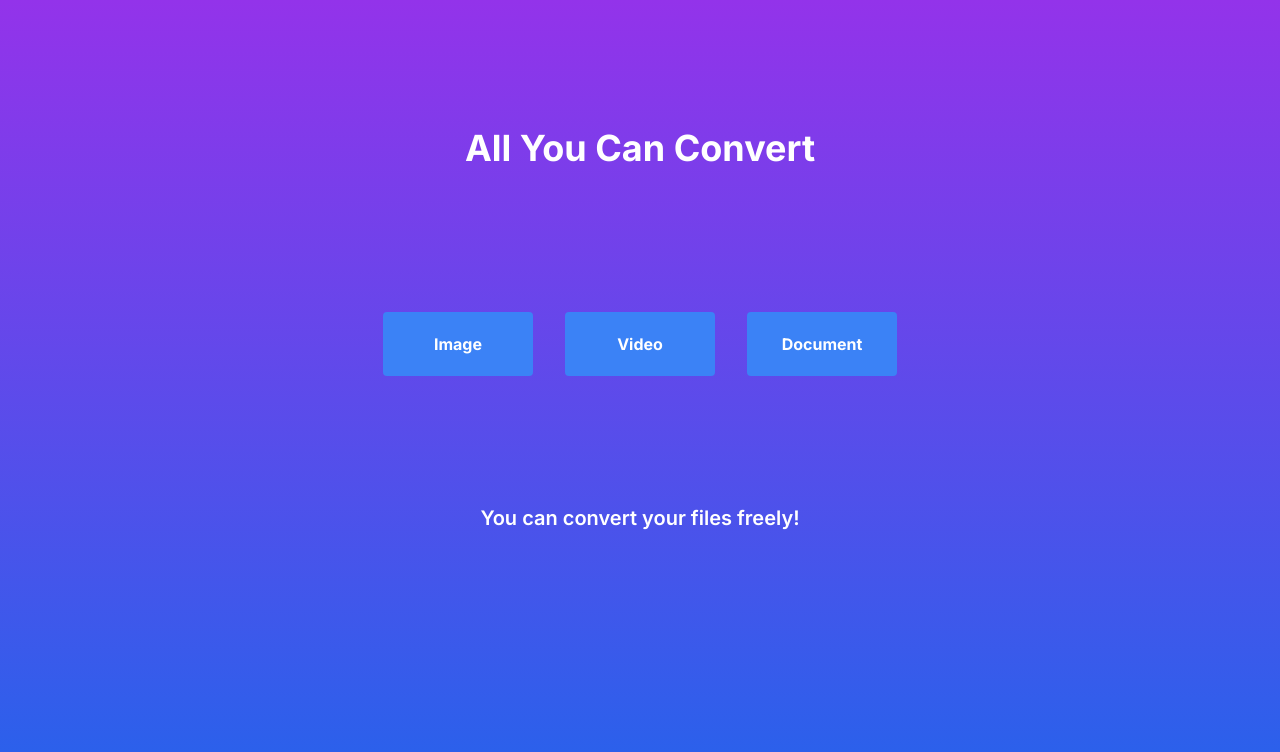
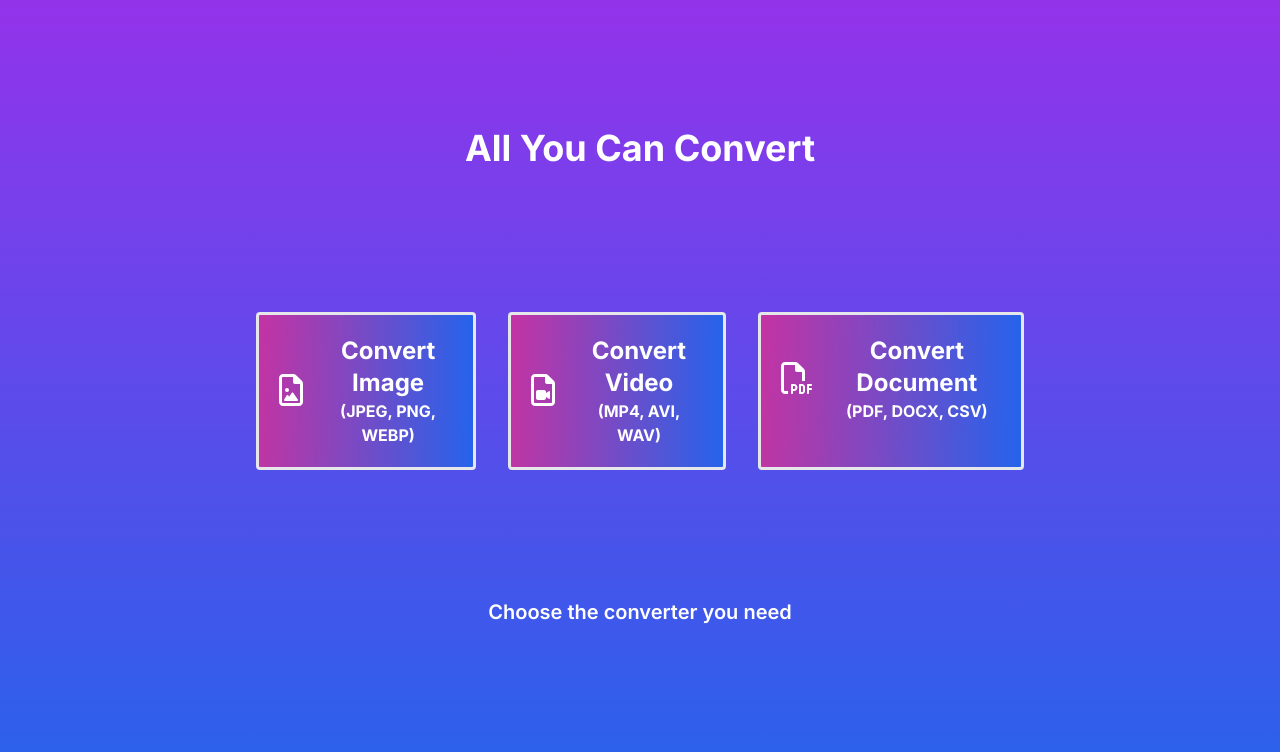
Before and after one commit to ej84/all-converter, a Next.js app: page / in a window 1280 px wide. Shown: the top 752 px of the page. Built offline with nearby package versions, Linux system fonts and the light colour scheme.

Commit message:
Updated main page designs.

```diff
--- a/app/globals.css
+++ b/app/globals.css
@@ -25,16 +25,20 @@ body {
   color: #ffff;
 }
 
-button {
-  background-color: #3b82f6;
+.btn1 {
+  /*background-color: #3b82f6;*/
+  background-image: linear-gradient(to right, var(--tw-gradient-stops));
+  --tw-gradient-from: #e62c89bb var(--tw-gradient-from-position);
+  --tw-gradient-to: rgb(147 51 234 / 0) var(--tw-gradient-to-position);
+  --tw-gradient-stops: var(--tw-gradient-from), var(--tw-gradient-to);
+  --tw-gradient-to: #2563eb var(--tw-gradient-to-position);
+  border-width: 3px;
   text-align: center;
-}
-
-.btn1 {
   min-width: 150px;
   padding: 20px;
   border-radius: 0.25rem;
   font-weight: 700;
+  color: #ffff;
 }
 
 .main {
--- a/app/page.jsx
+++ b/app/page.jsx
@@ -1,7 +1,13 @@
 "use client";
 import React, { useState } from "react";
 import axios from "axios";
-import Image from "next/image";
+import { FontAwesomeIcon } from "@fortawesome/react-fontawesome";
+import {
+  faFileImage,
+  faFileVideo,
+  faFileAudio,
+  faFilePdf,
+} from "@fortawesome/free-regular-svg-icons";
 import Link from "next/link";
 //import CloudConvert from "cloudconvert";
 
@@ -12,22 +18,47 @@ export default function Home() {
         <div className="flex justify-center">
           <h1 className="text-4xl font-bold mb-4">All You Can Convert</h1>
         </div>
+
         <div className="flex justify-center p-32 space-x-8">
-          <button className="btn1">
-            <Link href="/convert-image">Image</Link>
-          </button>
+          <Link href="/convert-image" className="btn1">
+            <div className="flex items-center">
+              <span className="pr-5">
+                <FontAwesomeIcon icon={faFileImage} size="2x" />
+              </span>
+              <div>
+                <p className="text-2xl">Convert Image</p>
+                <p>(JPEG, PNG, WEBP)</p>
+              </div>
+            </div>
+          </Link>
 
-          <button className="btn1">
-            <Link href="/convert-video">Video</Link>
-          </button>
+          <Link href="/convert-video" className="btn1">
+            <div className="flex items-center">
+              <span className="pr-5">
+                <FontAwesomeIcon icon={faFileVideo} size="2x" />
+              </span>
+              <div>
+                <p className="text-2xl">Convert Video</p>
+                <p>(MP4, AVI, WAV)</p>
+              </div>
+            </div>
+          </Link>
 
-          <button className="btn1">
-            <Link href="/convert-document">Document</Link>
-          </button>
+          <Link href="/convert-document" className="btn1">
+            <div className="flex items-center">
+              <span className="pr-5">
+                <FontAwesomeIcon icon={faFilePdf} size="2x" />
+              </span>
+              <div>
+                <p className="text-2xl">Convert Document</p>
+                <p>(PDF, DOCX, CSV)</p>
+              </div>
+            </div>
+          </Link>
         </div>
         <div className="flex justify-center">
           <h2 className="text-xl font-semibold">
-            You can convert your files freely!
+            Choose the converter you need
           </h2>
         </div>
       </div>
--- a/package.json
+++ b/package.json
@@ -9,6 +9,9 @@
     "lint": "next lint"
   },
   "dependencies": {
+    "@fortawesome/free-brands-svg-icons": "^6.6.0",
+    "@fortawesome/free-regular-svg-icons": "^6.6.0",
+    "@fortawesome/react-fontawesome": "^0.2.2",
     "axios": "^1.7.4",
     "cloudconvert": "^2.3.7",
     "ffmpeg-static": "^5.2.0",
```
Also changed, not shown: 1 other file (tests, documents, lock files or other folders).
